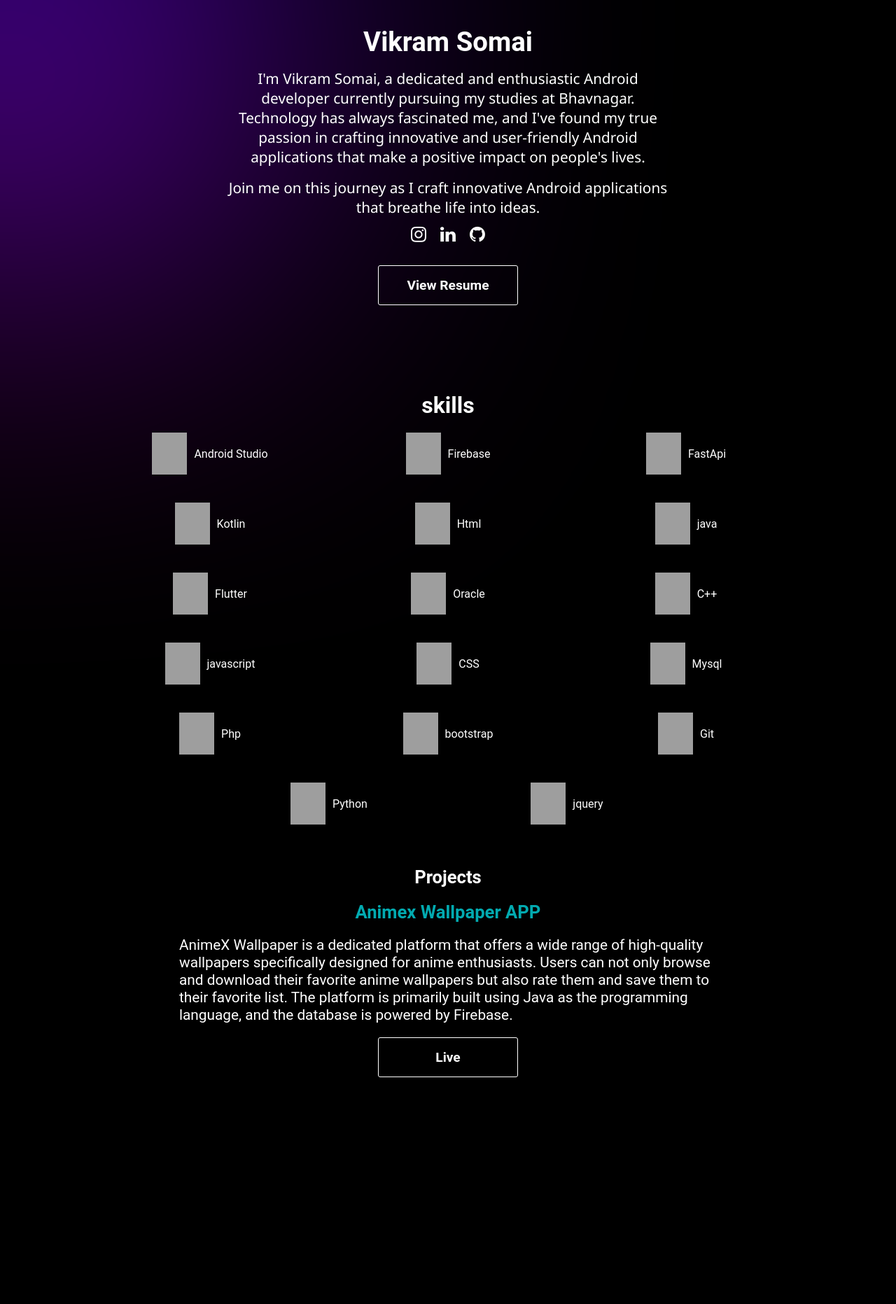
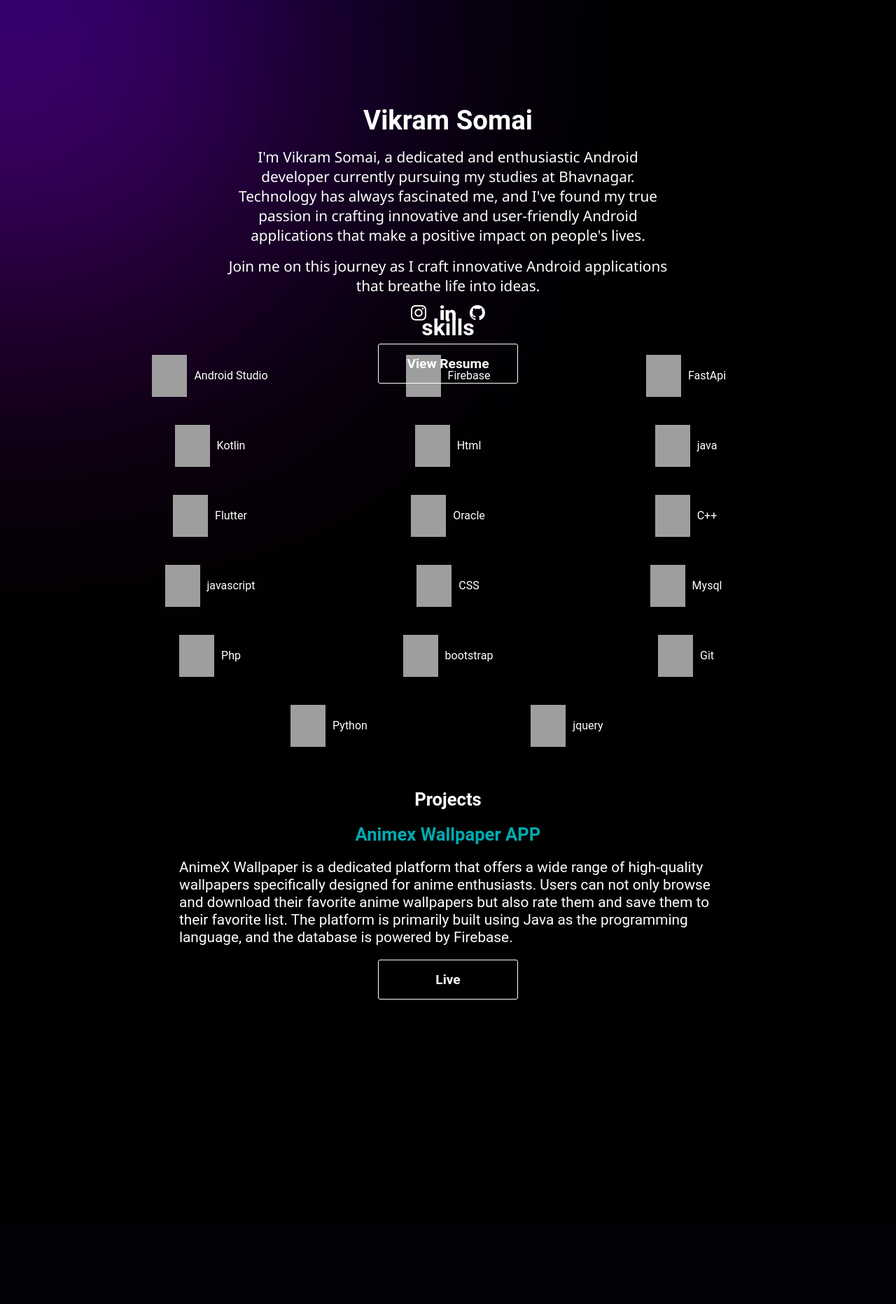
Before and after one commit to vikramsomai/vikramsomai.github.io, a PHP site: page / in a window 1280 px wide. Shown: the whole page at 70% size. After the commit the page ends 1428 px from the top, so only its background shows below. Run offline with PHP 8.4, Linux system fonts and the light colour scheme; grey boxes are pictures that could not be loaded.

Commit message:
Update style.css

```diff
--- a/style.css
+++ b/style.css
@@ -55,7 +55,7 @@
     display: flex;
     flex-direction: column;
     justify-content: center;
-    height:auto;
+    height:500px;
     align-items: center;
 }
 
```
